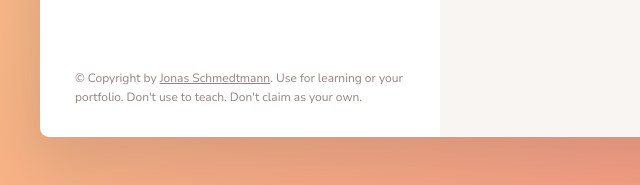
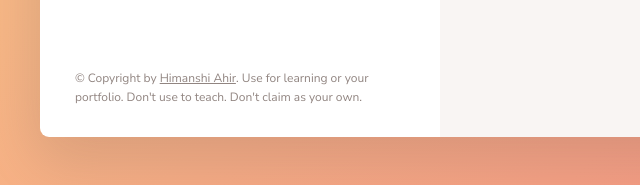
Before and after one commit to HimanshiAhir/Recipe-web-app, a website built with Parcel: page index.html in a window 1280 px wide. Shown: the part 1084-1269 px from the top of the page, 0-640 px from the left. Built offline with nearby package versions, Linux system fonts and the light colour scheme.

Commit message:
Updated copyright

```diff
--- a/index.html
+++ b/index.html
@@ -127,7 +127,7 @@
             class="twitter-link"
             target="_blank"
             href="https://himanshiahir.com/"
-            >Jonas Schmedtmann</a
+            >Himanshi Ahir</a
           >. Use for learning or your portfolio. Don't use to teach. Don't claim
           as your own.
         </p>
```
